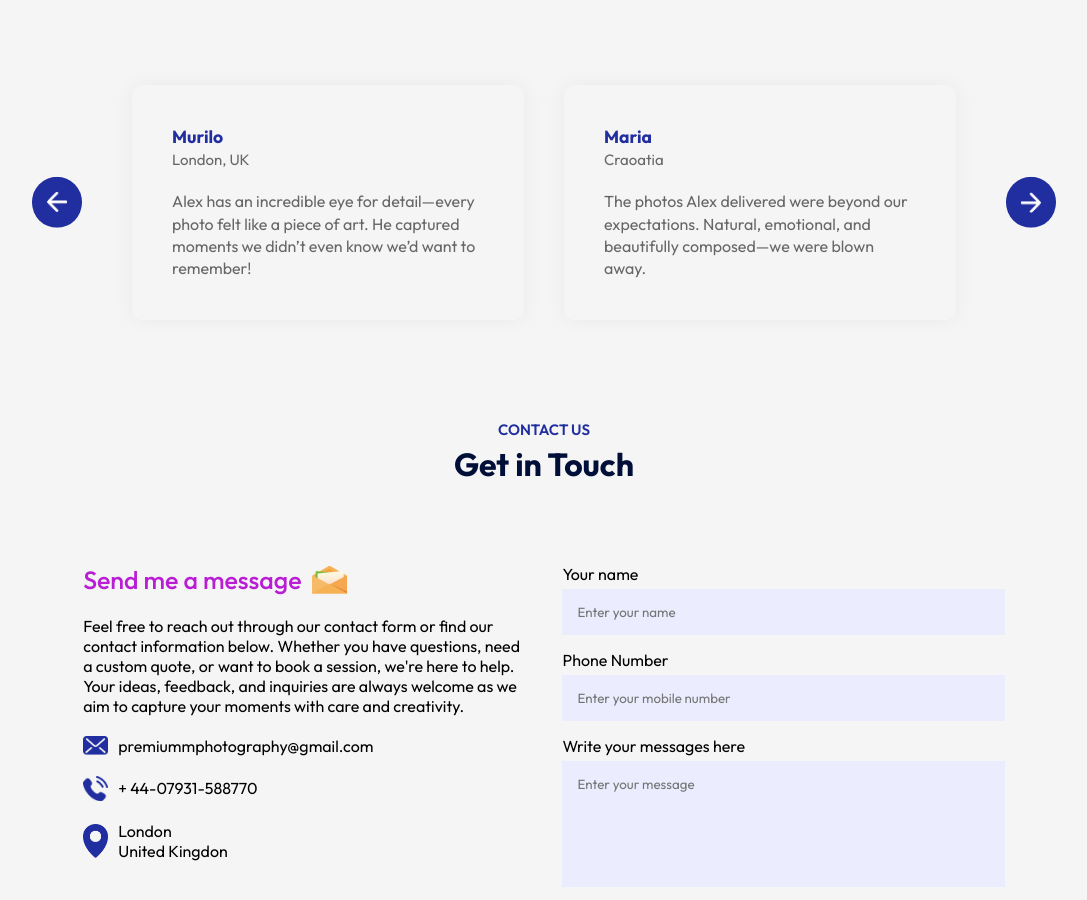
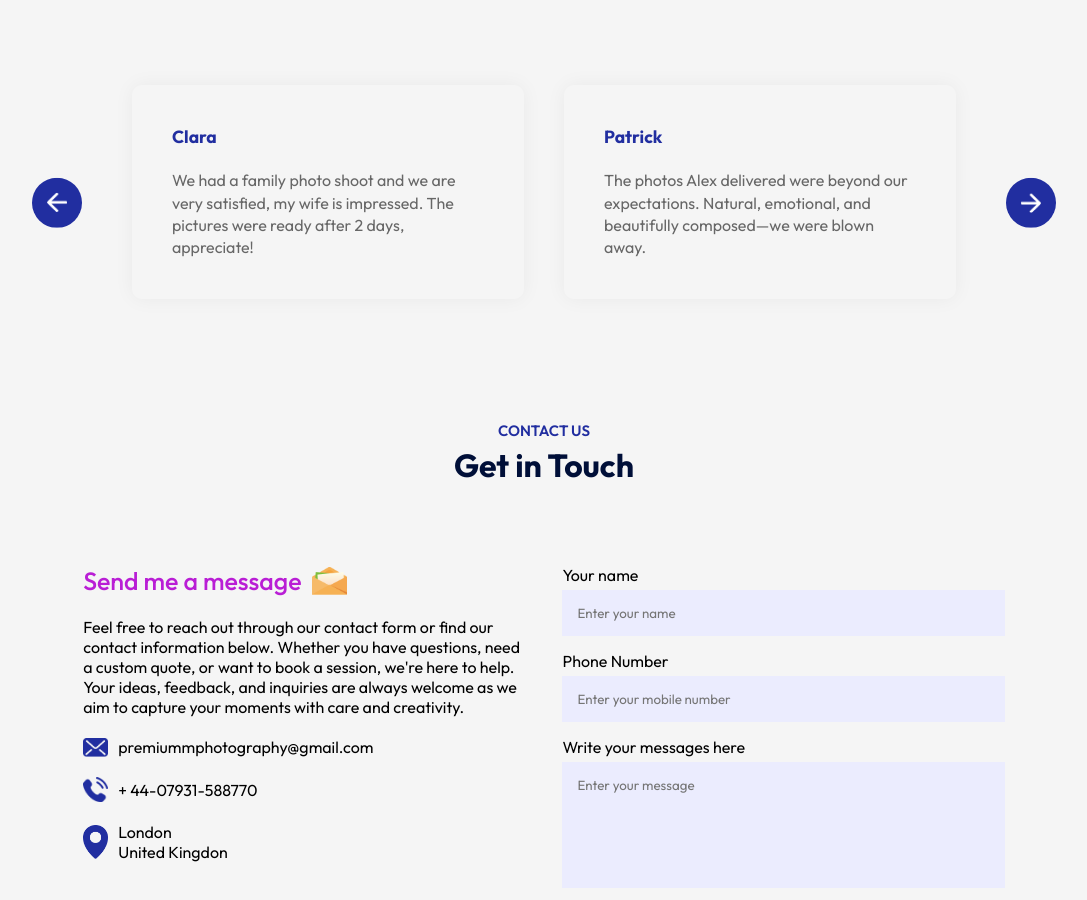
Before and after one commit to benattimj/premiummphoto, a React (Vite) app: page / in a window 1280 px wide. Shown: the part 2600-3500 px from the top of the page, without its empty margins (96-1183 px from the left). Built offline with nearby package versions, Linux system fonts and the light colour scheme.

Commit message:
Remove reviews test and using originals

```diff
--- a/src/Components/Testimonials/Testimonials.jsx
+++ b/src/Components/Testimonials/Testimonials.jsx
@@ -35,19 +35,17 @@ const slideBackward = ()=>{
                 <div className="slide">
                     <div className="user-info">
                         <div>
-                            <h3>Murilo </h3>
-                            <span>London, UK</span>
+                            <h3>Clara </h3>
                         </div>
                     </div>
-                    <p>Alex has an incredible eye for detail—every photo felt like a piece of art. He captured moments we didn’t even know we’d want to remember!</p>
+                    <p>We had a family photo shoot and we are very satisfied, my wife is impressed. The pictures were ready after 2 days, appreciate!</p>
                 </div>
             </li>
             <li>
                 <div className="slide">
                     <div className="user-info">
                         <div>
-                            <h3>Maria </h3>
-                            <span>Craoatia</span>
+                            <h3>Patrick </h3>
                         </div>
                     </div>
                     <p>The photos Alex delivered were beyond our expectations. Natural, emotional, and beautifully composed—we were blown away.</p>
@@ -57,22 +55,21 @@ const slideBackward = ()=>{
                 <div className="slide">
                     <div className="user-info">
                         <div>
-                            <h3>Shakira</h3>
-                            <span>Bristol, UK</span>
+                            <h3>Ivan </h3>
                         </div>
                     </div>
-                    <p>Working with Alex was effortless, and the results were stunning. He doesn’t just take photos—he tells stories through his lens.</p>
+                    <p>Thank you for creating our wedding memories - We are delighted!</p>
                 </div>
             </li>
             <li>
                 <div className="slide">
                     <div className="user-info">
                         <div>
-                            <h3>Gessy </h3>
-                            <span>Liverpool, UK</span>
+                            <h3>Lewy </h3>
                         </div>
                     </div>
-                    <p>Alex’s photos truly speak for themselves—every shot was vibrant, authentic, and full of life. He captured the essence of the day perfectly.</p>
+                    <p>I absolutely love them bro!! I can't put into words how happy I am with all of them. You are an outstanding man Alex!! Thank you so much
+Again thanks for making such a special moment an amazing memory for us.</p>
                 </div>
             </li>
         </ul>
```
